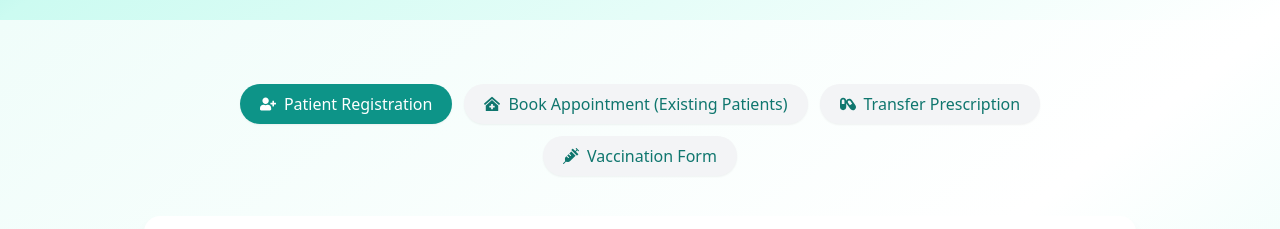
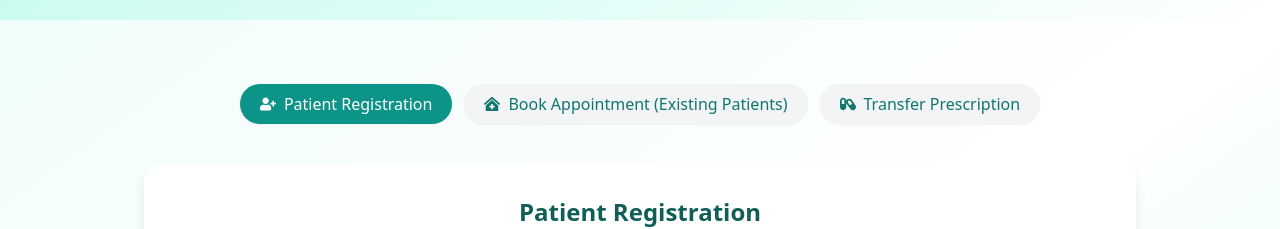
Before and after one commit to IshaPatel-1992/greenwich-pharmacy-clinic-latest, a React (Create React App) app: page / in a window 1280 px wide. Shown: the part 2300-2529 px from the top of the page. Built offline with nearby package versions, Linux system fonts and the light colour scheme.

Commit message:
removed vaccination shots from clinic form

```diff
--- a/src/components/ClinicForms.jsx
+++ b/src/components/ClinicForms.jsx
@@ -76,12 +76,12 @@ export default function ClinicForms() {
             isActive={activeTab === "transfer"}
             onClick={() => setActiveTab("transfer")}
           />
-          <TabButton
+          { /* <TabButton
             icon={<FaSyringe className="mr-2" />}
             label="Vaccination Form"
             isActive={activeTab === "vaccination"}
             onClick={() => setActiveTab("vaccination")}
-          />
+          /> */ }
         </div>
 
         {/* Form Panels */}
@@ -149,7 +149,7 @@ export default function ClinicForms() {
           )}
 
           {/* Vaccination */}
-          {activeTab === "vaccination" && (
+         { /* } {activeTab === "vaccination" && (
             <div id="vaccination">
               <h2 className="text-2xl font-bold text-teal-800 text-center mb-4">
                 Vaccination Form
@@ -165,7 +165,7 @@ export default function ClinicForms() {
                 ></iframe>
               </div>
             </div>
-          )}
+          )} */}
         </div>
       </div>
     </section>
```
